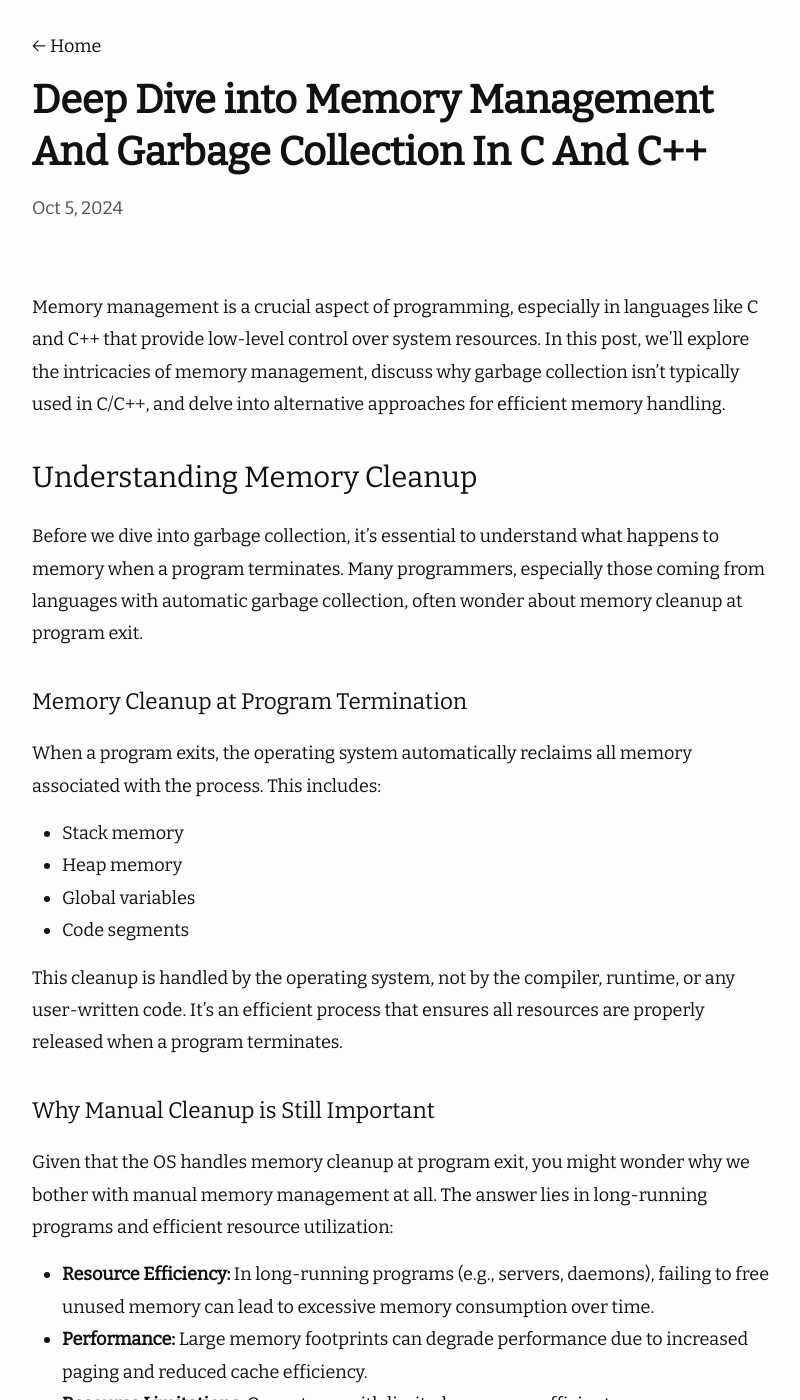
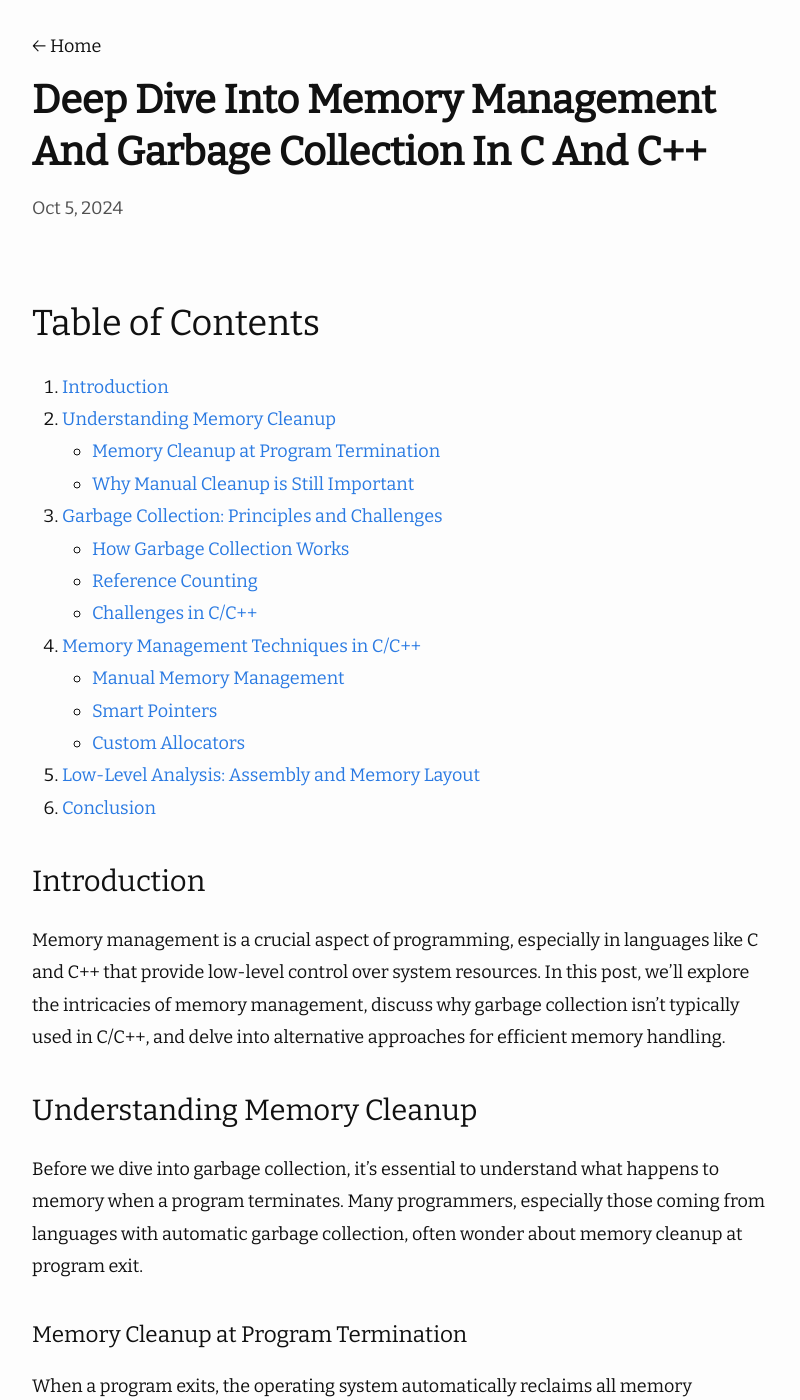
Before and after one commit to mohitmishra786/chessman, a Jekyll site: the page built from _posts/2024-10-05-Deep-Dive-into-Memory-Management-and-Garbage-Collection-in-C-and-C++.md, in a window 1280 px wide and 1400 px high. Shown: the whole window, without its empty margins (238-1038 px from the left). Built offline with Jekyll 4.4.1, drawn with Linux system fonts in a browser that asks for light colours; nearby versions of some CDN libraries; a script that is not in the unit is left out.

Commit message:
Update and rename 2024-10-05-Deep-Dive- into-Memory-Management-and-Garbage-Collection-in-C-and-C++.md to 2024-10-05-Deep-Dive-into-Memory-Management-and-Garbage-Collection-in-C-and-C++.md

```diff
--- a/_posts/2024-10-05-Deep-Dive- into-Memory-Management-and-Garbage-Collection-in-C-and-C++.md
+++ b/_posts/2024-10-05-Deep-Dive-into-Memory-Management-and-Garbage-Collection-in-C-and-C++.md
@@ -1,6 +1,24 @@
 ---
 layout: post
 ---
+## Table of Contents
+1. [Introduction](#introduction)
+2. [Understanding Memory Cleanup](#understanding-memory-cleanup)
+   - [Memory Cleanup at Program Termination](#memory-cleanup-at-program-termination)
+   - [Why Manual Cleanup is Still Important](#why-manual-cleanup-is-still-important)
+3. [Garbage Collection: Principles and Challenges](#garbage-collection-principles-and-challenges)
+   - [How Garbage Collection Works](#how-garbage-collection-works)
+   - [Reference Counting](#reference-counting)
+   - [Challenges in C/C++](#challenges-in-cc)
+4. [Memory Management Techniques in C/C++](#memory-management-techniques-in-cc)
+   - [Manual Memory Management](#manual-memory-management)
+   - [Smart Pointers](#smart-pointers)
+   - [Custom Allocators](#custom-allocators)
+5. [Low-Level Analysis: Assembly and Memory Layout](#low-level-analysis-assembly-and-memory-layout)
+6. [Conclusion](#conclusion)
+
+### Introduction
+
 Memory management is a crucial aspect of programming, especially in languages like C and C++ that provide low-level control over system resources. In this post, we'll explore the intricacies of memory management, discuss why garbage collection isn't typically used in C/C++, and delve into alternative approaches for efficient memory handling.
 
 ### Understanding Memory Cleanup
```
